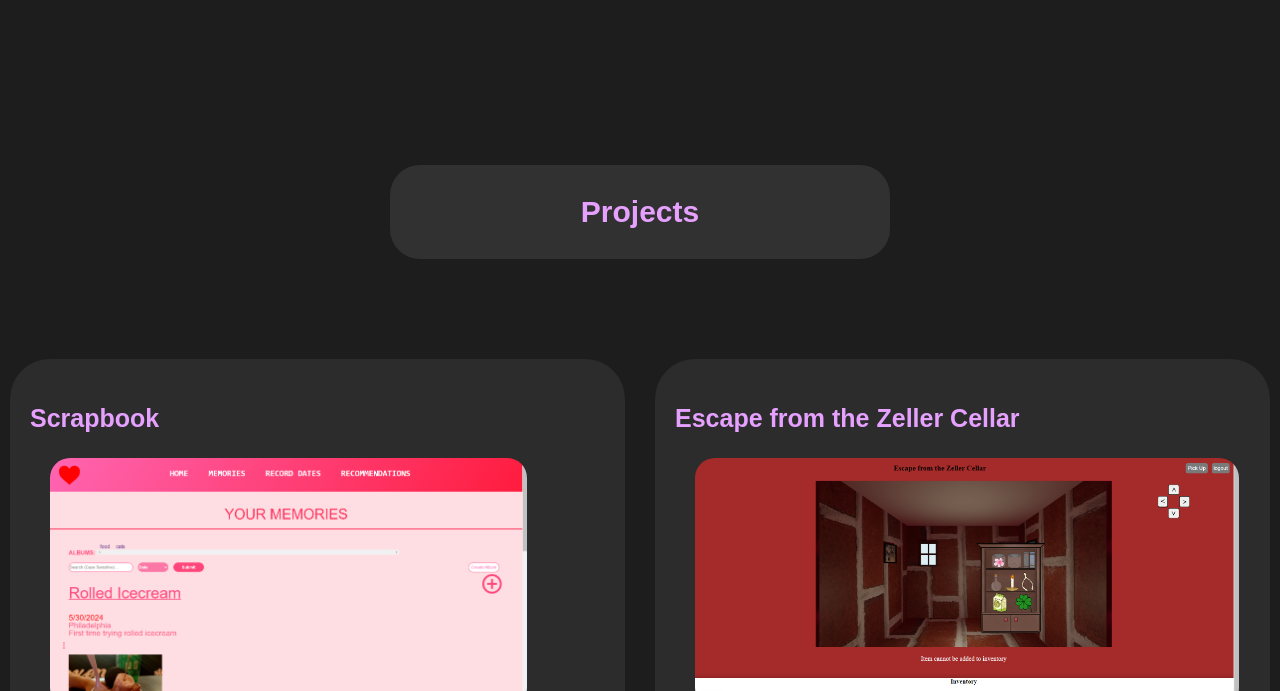
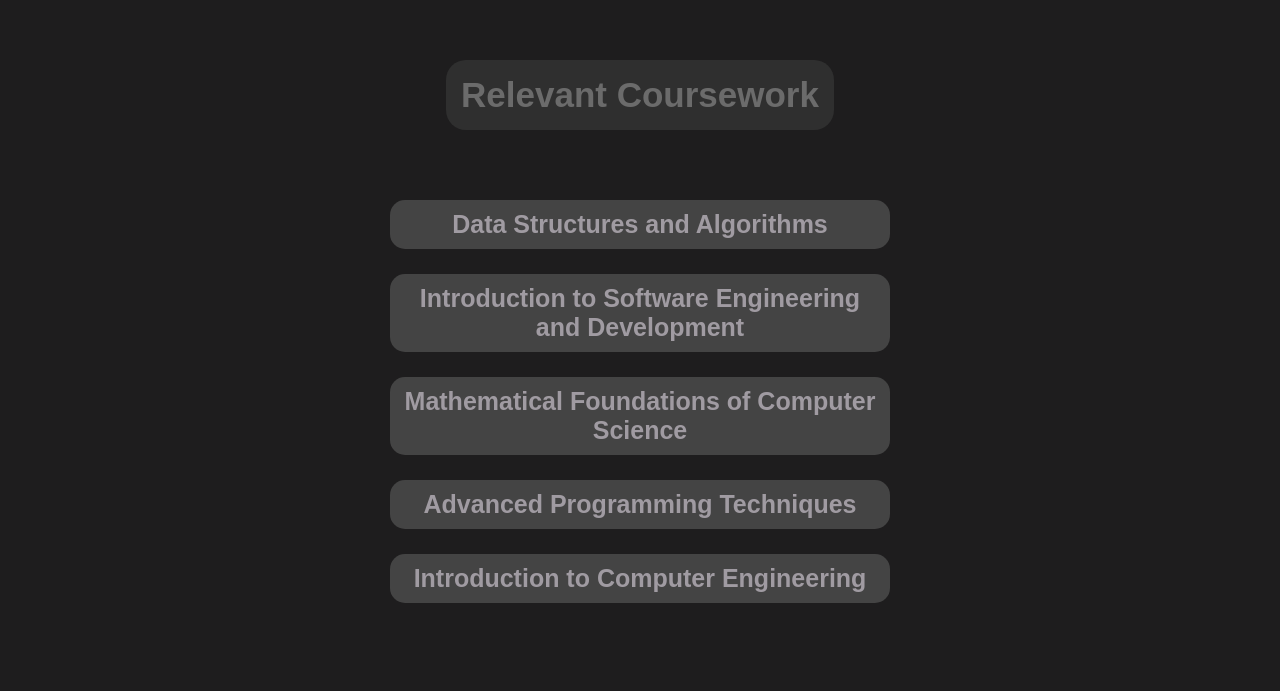
Before and after one commit to brittyb/Portfolio, a React (Create React App) app: page / in a window 1280 px wide. Shown: the part 1689-2380 px from the top of the page. Built offline with nearby package versions, Linux system fonts and the light colour scheme.

Commit message:
nav bar color change when scrolling

```diff
--- a/public/index.css
+++ b/public/index.css
@@ -1,12 +1,15 @@
 main {
     color:#38322e;
-    font-family: arial;
+    font-family:Arial, Helvetica, sans-serif;
+
   }
 
   body {
     background-color: rgb(30, 29, 30);
+    font-family:Arial, Helvetica, sans-serif;
     margin: 0px;
-    font-family:arial;
+
+
   }
 
 
@@ -77,7 +80,8 @@ main {
     width: 500px;
     margin: auto;
     transition: opacity 1.4s ease;
-    border-radius: 30px;;
+    border-radius: 30px;
+    text-transform: uppercase;
   }
 
   .foreground-opacity {
@@ -113,6 +117,9 @@ main {
     margin-top:300px;
     margin-bottom: 100px;
     scroll-margin-top: 150px;
+    width:fit-content;
+    margin-left: auto;
+    margin-right: auto;
 }
 
 #about {
@@ -150,7 +157,7 @@ main {
 }
 
 .row{
-    max-width: fit-content;
+
     margin-left: auto;
     margin-right: auto;
     margin-top:50px;
@@ -166,6 +173,7 @@ main {
     width:600px;
     height:500px;
     background-color: #2c2c2c;
+    background: linear-gradient(90deg, rgba(44,44,44,1) 0%, rgba(58,59,59,1) 100%);
     border-radius: 40px;
     padding:20px;
     margin-right: 10px;
@@ -215,3 +223,75 @@ main {
 p {
     color:#a09ba2;
 }
+
+.resume button {
+    color:#dc90ff;
+    font-size: 30px;
+    padding:20px;
+    margin:20px;
+    background-color: transparent;
+    border-color: #c74fff;
+    border-width: 2px;
+    border-style: solid;
+    transition: all 0.5s ease 0s;
+
+    border-radius: 20px;
+}
+
+
+.resume button:hover {
+    color:#a424ff;
+    border-color: #a424ff;
+    transform: scale(1.1);
+}
+
+div.resume {
+    margin-bottom: 400px;
+
+}
+
+
+#ResumeHeading {
+    margin-bottom: 100px;
+}
+
+.resume h2 {
+    color:#c74fff;
+    font-size: 35px;;
+    display: block;
+    text-align: center;
+}
+
+.small-section-div {
+  margin-top: 200px;
+  display:block;
+  padding:10px;
+  width:fit-content;
+  margin-left: auto;
+  margin-right: auto;
+  transition: opacity 1.4s ease;
+}
+
+.small-section-title {
+  color:rgb(107, 107, 107);
+  font-size: 35px;
+  background-color: #2f2f2f;
+  padding: 15px;
+  border-radius: 20px;
+}
+
+.course-div {
+  background-color: #444444;
+  text-align: center;
+  width:500px;
+  border-radius: 15px;
+  margin-left: auto;
+  margin-right: auto;
+  transition: opacity 1.4s ease;
+}
+
+.course-name {
+  color:#a09ba2;
+  font-size: 25px;
+  padding:10px;
+}
--- a/public/index.html
+++ b/public/index.html
@@ -4,7 +4,7 @@
     <meta charset="UTF-8" />
     <link rel="icon" type="image/svg+xml" href="/favicon.svg" />
     <meta name="viewport" content="width=device-width, initial-scale=1.0" />
-    <title>React + TypeScript + Replit</title>
+    <title>Brittany Barnes</title>
     <link rel="stylesheet" href="index.css" />
   </head>
   <body>
@@ -22,17 +22,17 @@
     }
     </script>
     <div class="topnav">
-      <a class="active" href="#about" onclick="setActive(this)">About</a>
-      <a href="#skills" onclick="setActive(this)">Skills</a>
-      <a href="#projects" onclick="setActive(this)">Projects</a>
-      <a href="#resume" onclick="setActive(this)">Resume</a>
-      <a href="#contact" onclick="setActive(this)">Contact</a>
+      <a id="aboutLink" class="active" href="#about" onclick="setActive(this)">About</a>
+      <a id="skillsLink" href="#skills" onclick="setActive(this)">Skills</a>
+      <a id="projectsLink" href="#projects" onclick="setActive(this)">Projects</a>
+      <a id="resumeLink" href="#resume" onclick="setActive(this)">Resume</a>
+      <a id="contactLink" href="#contact" onclick="setActive(this)">Contact</a>
     </div>
     <div id="about"></div>
 
 
 
-    <div id="home" class="home">
+    <div id="about" class="home">
       <img
         src="https://hips.hearstapps.com/hmg-prod/images/beautiful-smooth-haired-red-cat-lies-on-the-sofa-royalty-free-image-1678488026.jpg"
         alt="img"
--- a/src/App.js
+++ b/src/App.js
@@ -2,6 +2,17 @@ import React, { useEffect, useState, useRef } from 'react';
 import { createRoot } from 'react-dom/client'; // Import createRoot from react-dom
 import './App.css';
 
+function setActive(element){
+  // Remove active class from all links
+
+  var links = document.querySelectorAll('.topnav a');
+  links.forEach(function(link) {
+      link.classList.remove('active');
+  });
+
+  // Add active class to the clicked link
+  element.classList.add('active');
+}
 
 const useScrollToTarget = () => {
   const [scrolledToTarget, setScrolledToTarget] = useState(false);
@@ -34,31 +45,67 @@ const useScrollToTarget = () => {
   return [scrolledToTarget, sectionRef];
 };
 
+const useScrollToSection = () => {
 
+  const [scrolledToTarget, setScrolledToTarget] = useState(false);
+  const sectionRef = useRef(null);
+
+
+  const handleScroll = () => {
+    if (!sectionRef.current) return;
+
+    const sectionRect = sectionRef.current.getBoundingClientRect();
+
+    console.log(sectionRef);
+    console.log(sectionRect.top);
+    if (sectionRect.top < 400 && sectionRect.top > 200) {
+      setScrolledToTarget(true);
+    } else {
+      setScrolledToTarget(false);
+    }
+  };
+
+  useEffect(() => {
+    window.addEventListener('scroll', handleScroll);
+
+    // Cleanup the event listener on component unmount
+    return () => {
+      window.removeEventListener('scroll', handleScroll);
+    };
+  }, []);
+
+  return [scrolledToTarget, sectionRef];
+};
 
 const SectionTitle = (props) => {
   // State to track whether the scroll position has reached the target point
 
   const [scrolledToTarget, sectionRef] = useScrollToTarget();
+  const [scrolledToSection, sectionRef2] = useScrollToSection();
+  useEffect(() => {
+
+    if (scrolledToSection && props.name) {
+      const name = props.name.toLowerCase();
+      const sectionLink = document.getElementById(`${name}Link`);
+      if (sectionLink) {
+        setActive(sectionLink);
+      } else {
+        console.log(`Element with ID ${name}Link not found`);
+      }
+    }
+  }, [scrolledToSection]);
+
 
   return (
     <div ref={sectionRef} id={`${props.name}Heading`}  className={`section-title-div ${scrolledToTarget ? 'foreground-opacity' : 'background-opacity'}`}>
-      <h3 className={`${props.name}Title section-title`}>{props.name}</h3>
+      <h3 ref={sectionRef2} className={`${props.name}Title section-title`}>{props.name}</h3>
     </div>
   );
 };
 
-createRoot(document.getElementById('root')).render(<SectionTitle />);
 
-document.querySelectorAll('a[href^="#"]').forEach((anchor) => {
-  anchor.addEventListener("click", function (e) {
-    e.preventDefault();
 
-    document.querySelector(this.getAttribute("href")).scrollIntoView({
-      behavior: "smooth",
-    });
-  });
-});
+
 
 function Skill(props){
   const [scrolledToTarget, sectionRef] = useScrollToTarget();
@@ -71,6 +118,29 @@ function Skill(props){
     </>
   );
 
+}
+
+function SmallSectionTitle(props){
+  const [scrolledToTarget, sectionRef] = useScrollToTarget();
+  return (
+    <>
+      <div ref={sectionRef} className={`small-section-div ${scrolledToTarget ? 'foreground-opacity' : 'background-opacity'}`}>
+      <h3 className="small-section-title">{props.name}</h3>
+      </div>
+    </>
+  );
+
+}
+
+function Course(props){
+  const [scrolledToTarget, sectionRef] = useScrollToTarget();
+  return (
+    <>
+      <div ref={sectionRef} className={`course-div ${scrolledToTarget ? 'foreground-opacity' : 'background-opacity'}`}>
+        <h3 className="course-name">{props.name}</h3>
+      </div>
+    </>
+  );
 }
 
 function Project(props){
@@ -98,7 +168,7 @@ export default function App() {
 
       <div id="skills" className="skills section-div">
       <SectionTitle name="Skills"/>
-      </div>
+
       <div className="row">
       <Skill name="React" link="https://upload.wikimedia.org/wikipedia/commons/thumb/a/a7/React-icon.svg/2300px-React-icon.svg.png"></Skill>
       <Skill name="Java" link="https://upload.wikimedia.org/wikipedia/en/3/30/Java_programming_language_logo.svg"></Skill>
@@ -115,10 +185,22 @@ export default function App() {
         <Skill name="Git" link="https://git-scm.com/images/logos/downloads/Git-Icon-1788C.png"></Skill>
         <Skill name="Python" link="https://i.pinimg.com/originals/82/a2/18/82a2188c985ce75402ae44fc43fe7e5e.png"></Skill>
         <Skill name="MIPS" link="https://encrypted-tbn0.gstatic.com/images?q=tbn:ANd9GcQDZxkoYfqOY6Jbr90GI-u9CxuBv9NxtQA3fjG5H8gNFjrJbdPTxWUeVmIUjBC92CTkZzA&usqp=CAU"></Skill>
+
+
+      </div>
+      <SmallSectionTitle name="Relevant Coursework"></SmallSectionTitle>
+      <Course name="Data Structures and Algorithms"></Course>
+      <Course name="Introduction to Software Engineering and Development"></Course>
+      <Course name="Mathematical Foundations of Computer Science"></Course>
+      <Course name="Advanced Programming Techniques"></Course>
+
+      <Course name="Introduction to Computer Engineering"></Course>
       </div>
 
+      <div id="projects" className="projects section-div">
 
-      <div id="projects" className="projects section-div">
+
+
       <SectionTitle name="Projects" />
 
       </div>
@@ -146,8 +228,9 @@ export default function App() {
 
       <div id="resume" className="resume section-div">
         <SectionTitle name="Resume"/>
-        <a href="Resume April 2024.pdf" target="_blank">View Resume</a>
-        <a href="Resume April 2024.pdf" download="Resume Brittany Barnes">Download Resume</a>
+        <h2>View or Download my Resume here!</h2>
+        <a href="Resume April 2024.pdf" target="_blank"><button>View Resume</button></a>
+        <a href="Resume April 2024.pdf" download="Resume Brittany Barnes"><button>Download Resume</button></a>
 
       </div>
 
@@ -159,3 +242,13 @@ export default function App() {
     </main>
   )
 }
+
+document.querySelectorAll('a[href^="#"]').forEach((anchor) => {
+  anchor.addEventListener("click", function (e) {
+    e.preventDefault();
+
+    document.querySelector(this.getAttribute("href")).scrollIntoView({
+      behavior: "smooth",
+    });
+  });
+});
```
